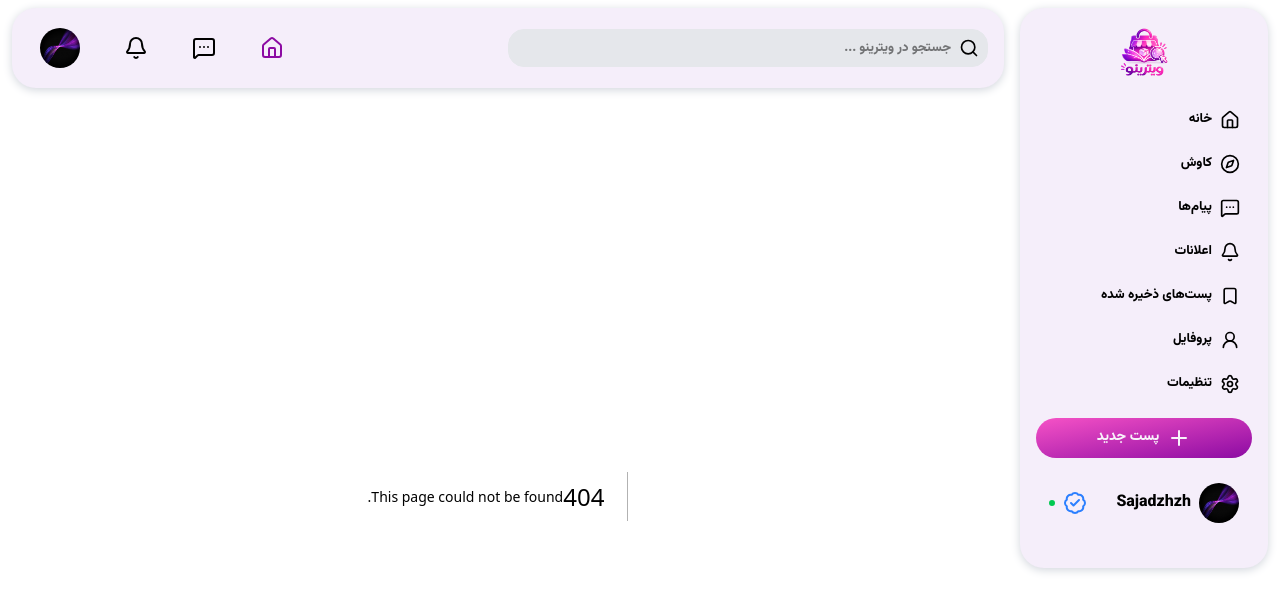
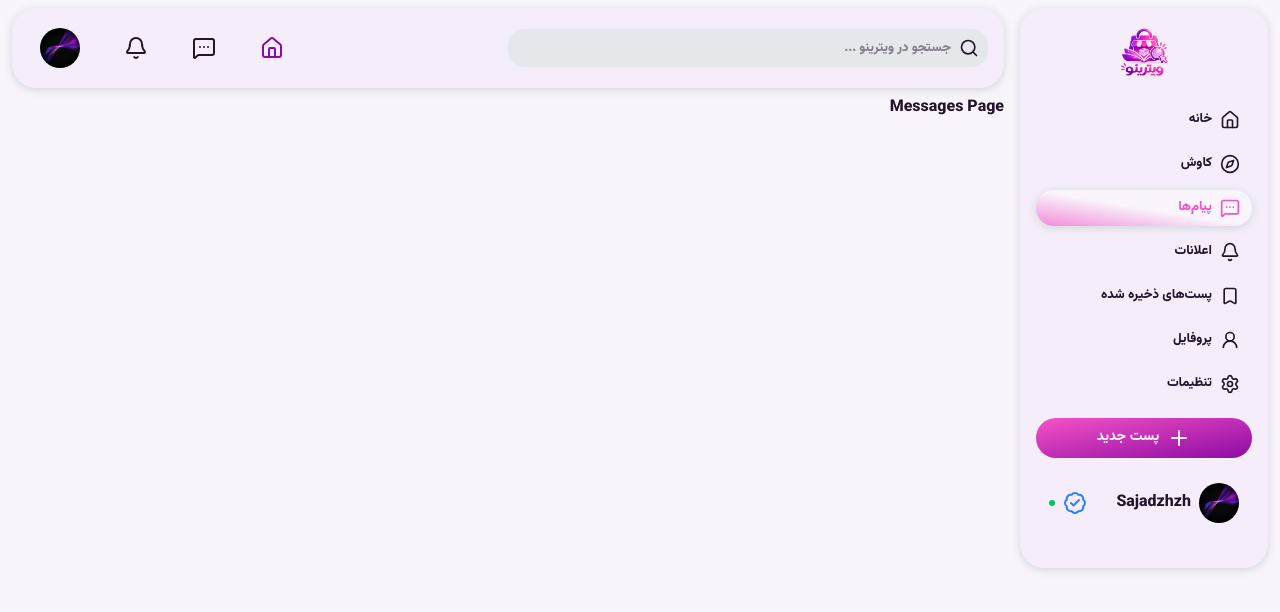
Before and after one commit to sajadzhzh/vitrino, a Next.js app: page /messages in a window 1280 px wide. Before the commit this address had no page. Shown: the top 612 px of the page. Built offline with nearby package versions, Linux system fonts and the light colour scheme.

Commit message:
messages page added

```diff
--- a/Components/Menu/items.tsx
+++ b/Components/Menu/items.tsx
@@ -30,7 +30,7 @@ export default function MenuItems() {
         <Compass size={20} />
         کاوش
       </Link>
-      <Link href="" className="w-full flex gap-2 items-center side_menu_item">
+      <Link href="/messages" className={`w-full flex gap-2 items-center side_menu_item ${path.includes("/messages") && "active"}`}>
         <MessageSquareMore size={20} />
         پیام‌ها
       </Link>
--- /dev/null
+++ b/app/messages/page.tsx
@@ -0,0 +1,7 @@
+export default function MessagesPage(){
+    return(
+        <div className="w-full">
+            Messages Page
+        </div>
+    )
+}
```
